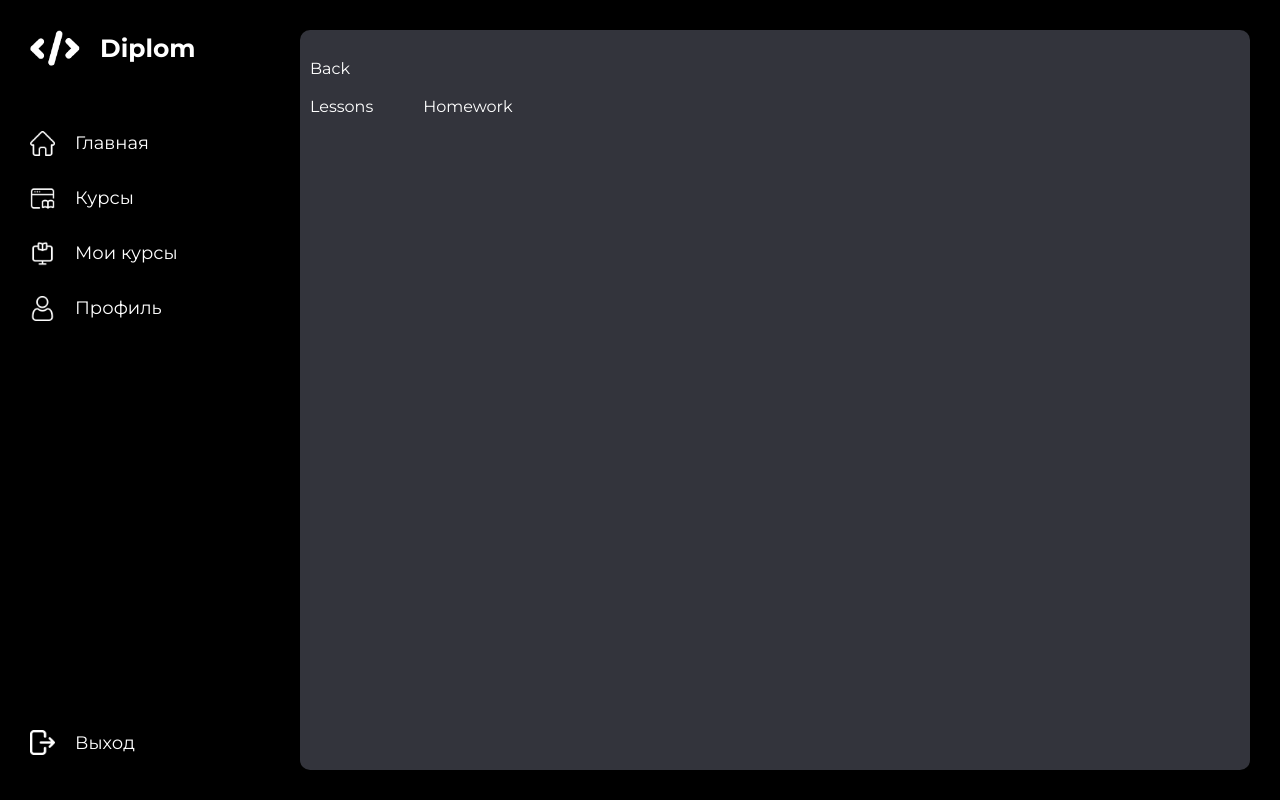
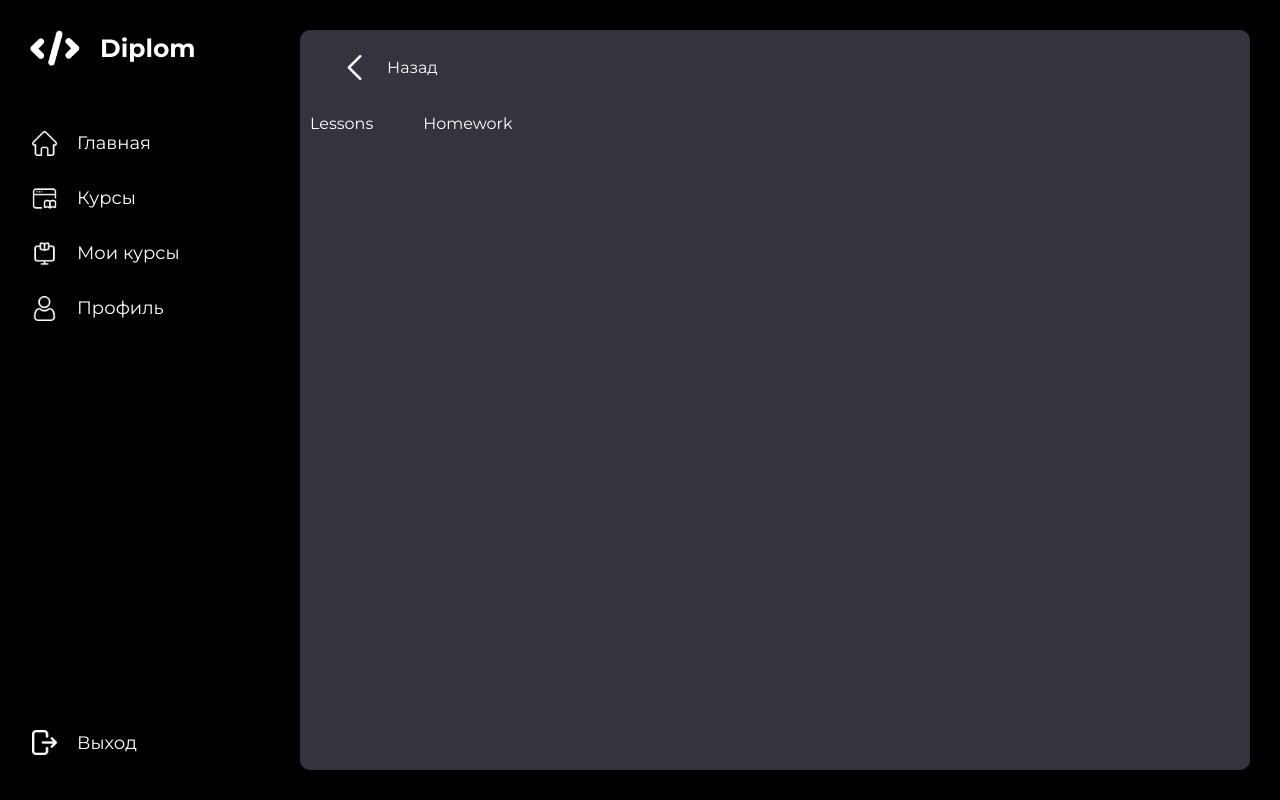
Before and after one commit to Ameron666/diploma, a plain HTML site: page diplom/index.html in a window 1280 px wide. Drawn offline with nearby package versions, Linux system fonts and the light colour scheme.

Commit message:
Add files via upload
second com

```diff
--- a/diplom/css/style.css
+++ b/diplom/css/style.css
@@ -40,11 +40,12 @@ main {
 
 .panelLeft_menu {
   padding: 15px 0 15px 30px;
+  border-left: 2px solid #ffffff00;
 }
 
 .panelLeft_menu:hover {
   background: linear-gradient(to right, #33343c 0%, #000 100%);
-
+  border-left: 2px solid #fff;
 }
 
 .panelLeft_logo__img {
@@ -92,6 +93,7 @@ main {
   width: calc(100% - 300px);
 }
 
+
 .panel_main {
   display: flex;
   gap: 50px;
--- a/diplom/index.html
+++ b/diplom/index.html
@@ -76,12 +76,27 @@
 
 
         <div class="panel">
-            <div class="panel_header">
-                <div class="panel_header__back">
-                    <div class="panel_header__back___img"><img src="" alt="" /></div>
-                    <div class="panel_header__back___name">Back</div>
+            <!--  -->
+            <div class="panelLeft_menu">
+                <div class="panelLeft_menu__img">
+                    <img src="img/icons/back.png" alt="" />
+                </div>
+                <div class="panelLeft_menu__name">
+                    Назад
                 </div>
             </div>
+            <!--  -->
+
+
+            <!-- <div class="panel_header">
+                <div class="panel_header__img">
+                    <img src="img/icons/back.png" alt="" />
+                </div>
+                <div class="panel_header__name">
+                    Назад
+                </div>
+            </div> -->
+
             <div class="panel_main">
                 <div class="panel_main__lessons">
                     <div class="panel_main__lessons___img">
```
Also changed, not shown: diplom/img/icons/back.png (added).
